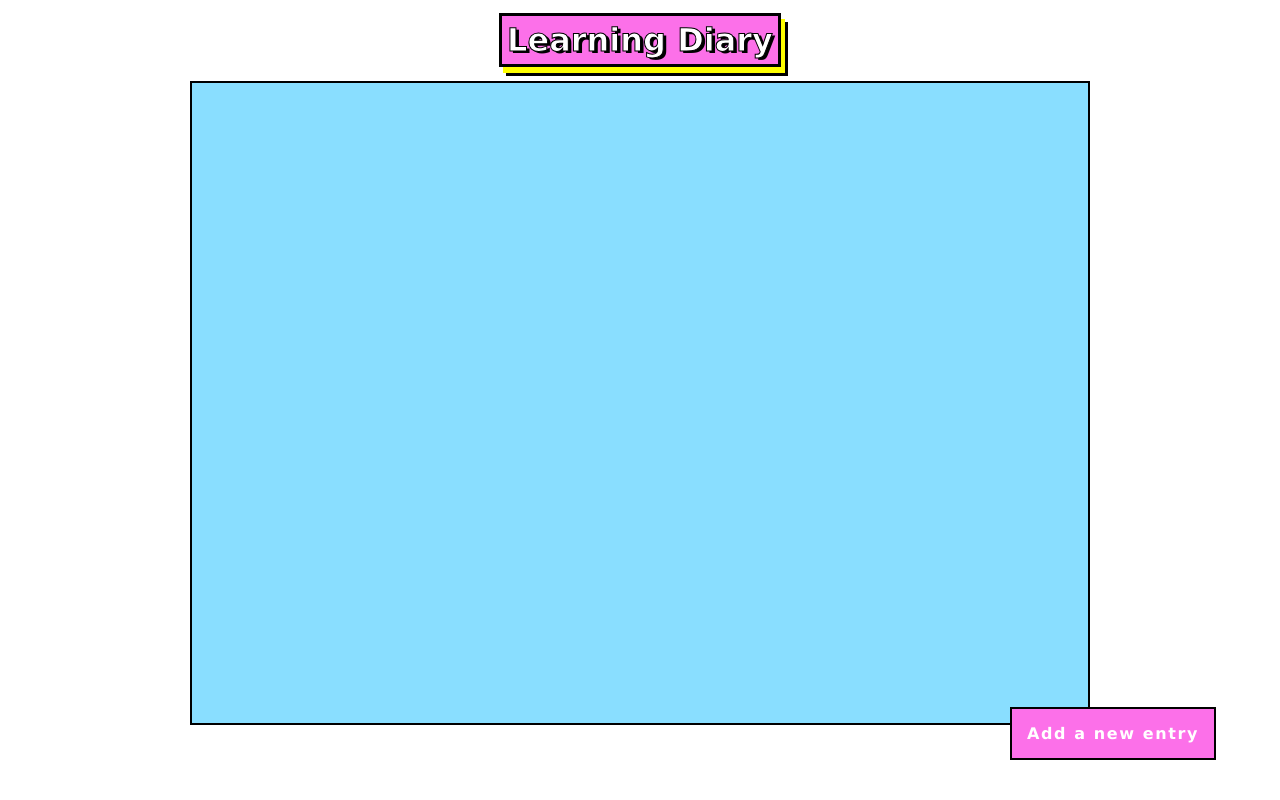
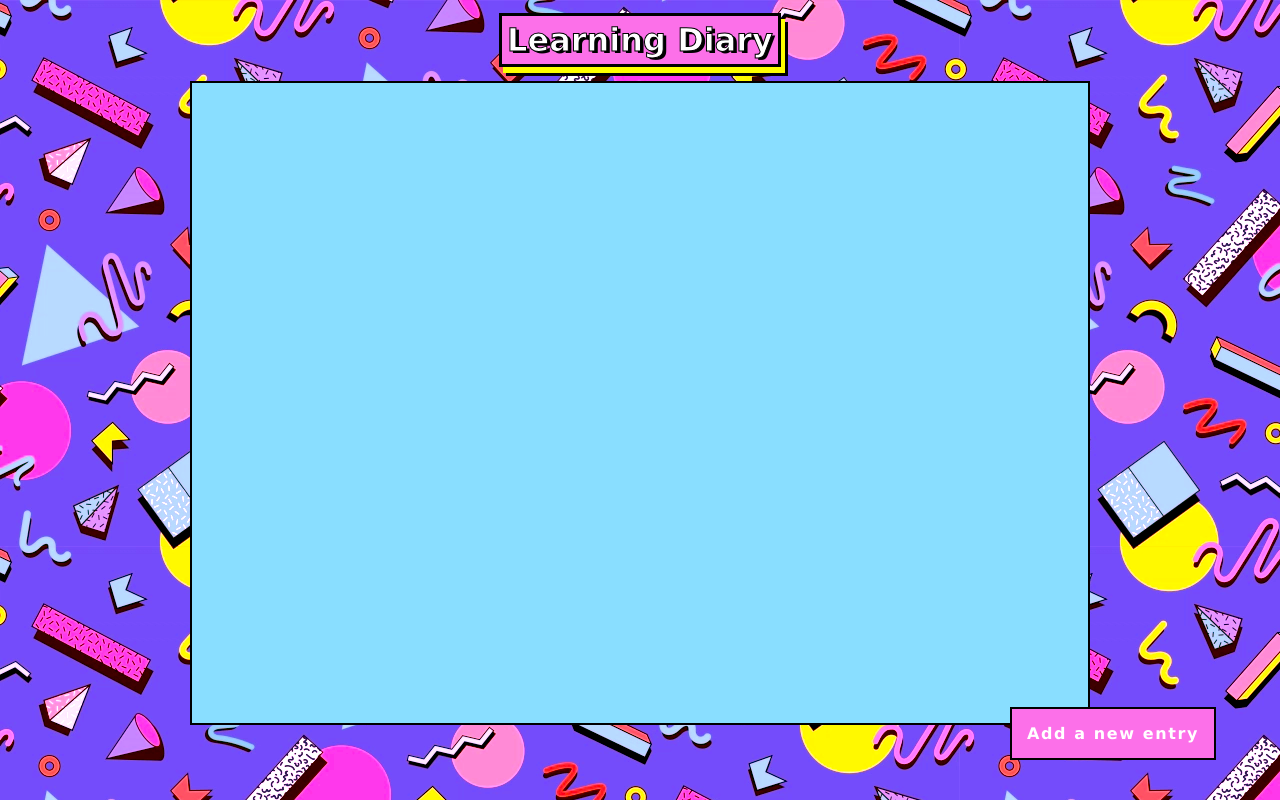
Before and after one commit to ewainy/learning-diary, a website: page index.html in a window 1280 px wide. Drawn offline with Linux system fonts and the light colour scheme; no server answers.

Commit message:
Update styles.css

```diff
--- a/styles.css
+++ b/styles.css
@@ -2,7 +2,7 @@
     font-family:Verdana, Geneva, Tahoma, sans-serif;
 }
 body {
-    background: url('./nostalgic\ copy.png');
+    background: url('./nostalgic.png');
     text-align: center;
 }
 
```
